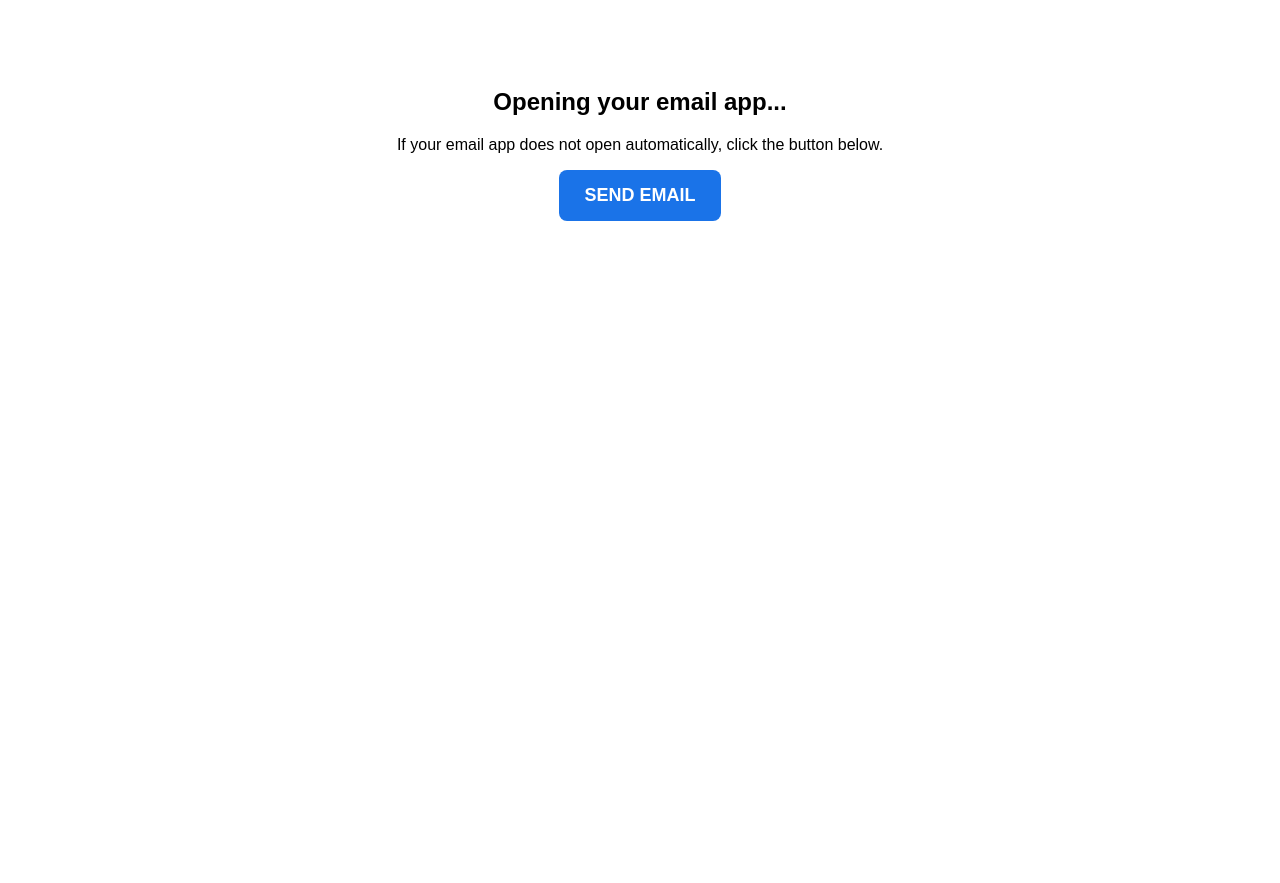
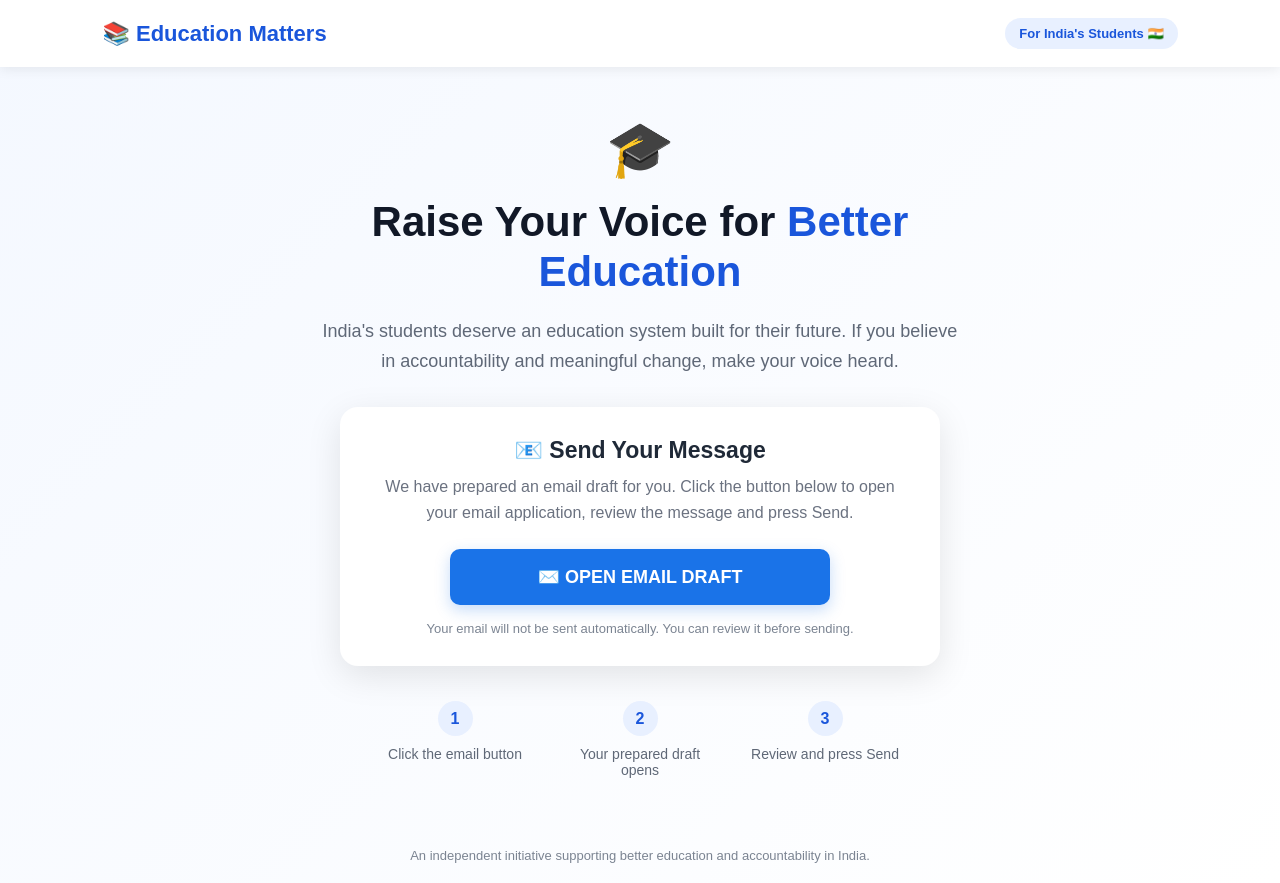
Before and after one commit to Suraj-1407/Send_Email, a plain HTML site: page index.html in a window 1280 px wide. Before the commit the page ends 800 px from the top, so only its background shows below. Drawn offline with Linux system fonts and the light colour scheme.

Commit message:
Revise email campaign and update page title
Updated the title and modified the email functionality to support a campaign for better education in India.

```diff
--- a/index.html
+++ b/index.html
@@ -3,58 +3,282 @@
 <head>
     <meta charset="UTF-8">
     <meta name="viewport" content="width=device-width, initial-scale=1.0">
-    <title>Send Email</title>
 
-    <script>
-        const emailLink =
-            "mailto:minister.sm@gov.in,d.pradhan@sansad.nic.in" +
-            "?subject=PLEASE%20RESIGN%20IMMEDIATELY" +
-            "&body=Dharmendra%20Pradhan%2C%0A%0A" +
-            "You%20are%20an%20incompetent%20Education%20Minister%20and%20do%20not%20deserve%20to%20hold%20this%20position.%20" +
-            "The%20nation%20demands%20accountability%20from%20the%20government%20and%20your%20immediate%20resignation.%0A%0A" +
-            "The%20students%20of%20India%20deserve%20better.%0A%0A" +
-            "Regards%2C%0AA%20Concerned%20Citizen";
-
-        window.onload = function () {
-            document.getElementById("emailButton").href = emailLink;
-
-            // Automatically try to open the email app
-            window.location.href = emailLink;
-        };
-    </script>
+    <title>Support Better Education in India</title>
 
     <style>
+        * {
+            box-sizing: border-box;
+            margin: 0;
+            padding: 0;
+        }
+
         body {
             font-family: Arial, sans-serif;
-            text-align: center;
-            padding: 60px 20px;
+            min-height: 100vh;
+            background: linear-gradient(135deg, #f4f8ff, #ffffff);
+            color: #1f2937;
+            display: flex;
+            flex-direction: column;
         }
 
-        .button {
+        header {
+            background: #ffffff;
+            padding: 18px 8%;
+            box-shadow: 0 2px 12px rgba(0,0,0,0.08);
+            display: flex;
+            align-items: center;
+            justify-content: space-between;
+        }
+
+        .logo {
+            font-size: 22px;
+            font-weight: bold;
+            color: #1a56db;
+        }
+
+        .badge {
+            background: #e8f0ff;
+            color: #1a56db;
+            padding: 8px 14px;
+            border-radius: 20px;
+            font-size: 13px;
+            font-weight: bold;
+        }
+
+        main {
+            flex: 1;
+            display: flex;
+            justify-content: center;
+            align-items: center;
+            padding: 50px 20px;
+        }
+
+        .container {
+            width: 100%;
+            max-width: 750px;
+            text-align: center;
+        }
+
+        .icon {
+            font-size: 55px;
+            margin-bottom: 15px;
+        }
+
+        h1 {
+            font-size: 42px;
+            line-height: 1.2;
+            color: #111827;
+            margin-bottom: 18px;
+        }
+
+        .highlight {
+            color: #1a56db;
+        }
+
+        .description {
+            font-size: 18px;
+            line-height: 1.7;
+            color: #5f6877;
+            max-width: 650px;
+            margin: 0 auto 30px;
+        }
+
+        .action-card {
+            background: white;
+            padding: 30px;
+            border-radius: 18px;
+            box-shadow: 0 10px 35px rgba(0,0,0,0.10);
+            margin: 25px auto;
+            max-width: 600px;
+        }
+
+        .action-card h2 {
+            font-size: 23px;
+            margin-bottom: 10px;
+        }
+
+        .action-card p {
+            color: #6b7280;
+            line-height: 1.6;
+            margin-bottom: 24px;
+        }
+
+        .send-button {
             display: inline-block;
-            padding: 15px 25px;
+            width: 100%;
+            max-width: 380px;
+            padding: 17px 25px;
             background: #1a73e8;
             color: white;
             text-decoration: none;
-            border-radius: 8px;
+            border-radius: 10px;
             font-size: 18px;
             font-weight: bold;
+            transition: 0.2s;
+            box-shadow: 0 5px 15px rgba(26,115,232,0.25);
+        }
+
+        .send-button:hover {
+            background: #1557b0;
+            transform: translateY(-2px);
+        }
+
+        .info {
+            margin-top: 16px;
+            font-size: 13px;
+            color: #7b8492;
+        }
+
+        .steps {
+            display: flex;
+            justify-content: center;
+            gap: 25px;
+            margin-top: 35px;
+            flex-wrap: wrap;
+        }
+
+        .step {
+            width: 160px;
+        }
+
+        .step-number {
+            width: 35px;
+            height: 35px;
+            background: #e8f0ff;
+            color: #1a56db;
+            border-radius: 50%;
+            display: flex;
+            align-items: center;
+            justify-content: center;
+            font-weight: bold;
+            margin: 0 auto 10px;
+        }
+
+        .step p {
+            font-size: 14px;
+            color: #5f6877;
+        }
+
+        footer {
+            text-align: center;
+            padding: 20px;
+            color: #7b8492;
+            font-size: 13px;
+        }
+
+        @media (max-width: 600px) {
+
+            header {
+                padding: 15px 20px;
+            }
+
+            .logo {
+                font-size: 18px;
+            }
+
+            .badge {
+                font-size: 11px;
+            }
+
+            main {
+                padding: 35px 16px;
+            }
+
+            h1 {
+                font-size: 31px;
+            }
+
+            .description {
+                font-size: 16px;
+            }
+
+            .action-card {
+                padding: 25px 18px;
+            }
         }
     </style>
 </head>
 
 <body>
 
-    <h2>Opening your email app...</h2>
+<header>
+    <div class="logo">📚 Education Matters</div>
+    <div class="badge">For India's Students 🇮🇳</div>
+</header>
 
-    <p>
-        If your email app does not open automatically, click the button below.
-    </p>
 
-    <a href="mailto:minister.sm@gov.in,d.pradhan@sansad.nic.in?subject=PLEASE%20RESIGN%20IMMEDIATELY&body=Dharmendra%20Pradhan%2C%0A%0AYou%20are%20an%20incompetent%20Education%20Minister%20and%20do%20not%20deserve%20to%20hold%20this%20position.%20The%20nation%20demands%20accountability%20from%20the%20government%20and%20your%20immediate%20resignation.%0A%0AThe%20students%20of%20India%20deserve%20better.%0A%0ARegards%2C%0AA%20Concerned%20Citizen"
-   class="button">
-    SEND EMAIL
-</a>
+<main>
+
+    <div class="container">
+
+        <div class="icon">🎓</div>
+
+        <h1>
+            Raise Your Voice for
+            <span class="highlight">Better Education</span>
+        </h1>
+
+        <p class="description">
+            India's students deserve an education system built for their future.
+            If you believe in accountability and meaningful change, make your
+            voice heard.
+        </p>
+
+
+        <div class="action-card">
+
+            <h2>📧 Send Your Message</h2>
+
+            <p>
+                We have prepared an email draft for you.
+                Click the button below to open your email application,
+                review the message and press Send.
+            </p>
+
+
+            <a
+                class="send-button"
+                href="mailto:minister.sm@gov.in,d.pradhan@sansad.nic.in?subject=PLEASE%20RESIGN%20IMMEDIATELY&body=Dharmendra%20Pradhan%2C%0A%0AYou%20are%20an%20incompetent%20Education%20Minister%20and%20do%20not%20deserve%20to%20hold%20this%20position.%20The%20nation%20demands%20accountability%20from%20the%20government%20and%20your%20immediate%20resignation.%0A%0AThe%20students%20of%20India%20deserve%20better.%0A%0ARegards%2C%0AA%20Concerned%20Citizen">
+
+                ✉️ OPEN EMAIL DRAFT
+
+            </a>
+
+            <div class="info">
+                Your email will not be sent automatically. You can review it before sending.
+            </div>
+
+        </div>
+
+
+        <div class="steps">
+
+            <div class="step">
+                <div class="step-number">1</div>
+                <p>Click the email button</p>
+            </div>
+
+            <div class="step">
+                <div class="step-number">2</div>
+                <p>Your prepared draft opens</p>
+            </div>
+
+            <div class="step">
+                <div class="step-number">3</div>
+                <p>Review and press Send</p>
+            </div>
+
+        </div>
+
+    </div>
+
+</main>
+
+
+<footer>
+    An independent initiative supporting better education and accountability in India.
+</footer>
 
 </body>
 </html>
```
